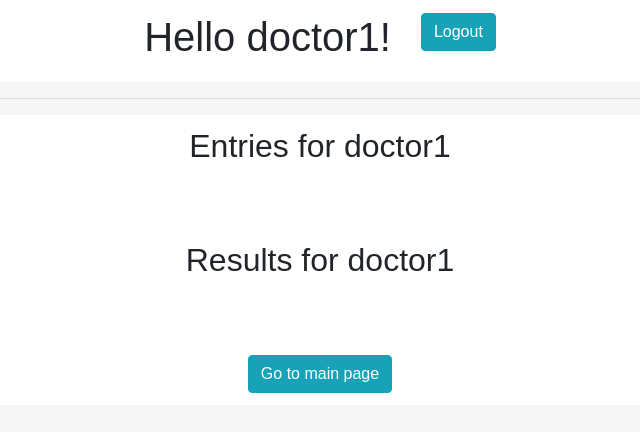
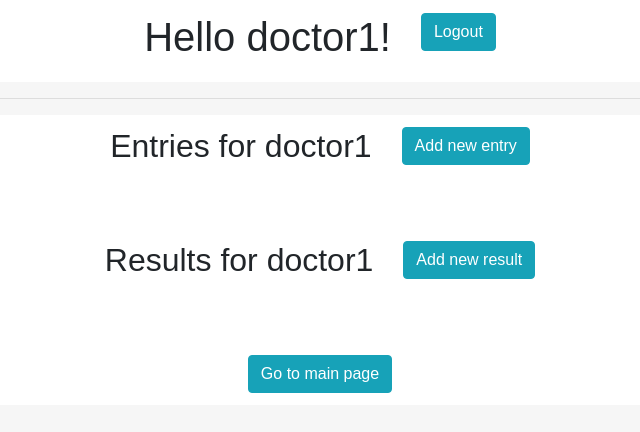
Before and after one commit to AGlowczewska/siwoz, a Django app: a page that uses web_registry/templates/patient_view.html in a window 1280 px wide. Shown: the top 432 px of the page, without its empty margins (320-960 px from the left). Run offline with Django 3.2, Linux system fonts and the light colour scheme; a user stored in the database is signed in; data comes from the database, SQL or seed files in the repository; both versions use the stored data as it was after the commit; some libraries are stand-ins or nearby versions.

Commit message:
Allowing doctor to add entries

```diff
--- a/web_registry/templates/patient_view.html
+++ b/web_registry/templates/patient_view.html
@@ -3,7 +3,8 @@
 {% block title %}Patient view{% endblock %}
 {% block content %}
 <div class="row justify-content-md-center login_form">
-  <div class="col col-md-auto"><h2>Entries for {{patient_username}}</h2></div>
+    <div class="col col-md-auto"><h2>Entries for {{patient_username}}</h2></div>
+    <div class="col col-md-auto"><a href="{% url 'new_entry' patient_username=patient_username %}" class="btn btn-info" role="button">Add new entry</a></div>
 </div>
 
 <div class="row justify-content-md-center login_form">
@@ -28,7 +29,8 @@
     </div>
 
 <div class="row justify-content-md-center login_form">
-  <div class="col col-md-auto"><h2>Results for {{patient_username}}</h2></div>
+    <div class="col col-md-auto"><h2>Results for {{patient_username}}</h2></div>
+    <div class="col col-md-auto"><a href="{% url 'new_entry' patient_username=patient_username %}" class="btn btn-info" role="button">Add new result</a></div>
 </div>
 <div class="row justify-content-md-center login_form">
         <div class="col col-md-4"><table class="table">
--- a/web_registry/urls.py
+++ b/web_registry/urls.py
@@ -8,7 +8,7 @@ urlpatterns = [
     url(r'^view/(?P<patient_username>[A-Za-z0-9]+)/$', views.patient_view, name='patient_view'),
     url(r'^assign/(?P<patient_username>[A-Za-z0-9]+)/$', views.assign_doctor, name='assign_doctor'),
     url(r'^unassign/(?P<patient_username>[A-Za-z0-9]+)/$', views.unassign_doctor, name='unassign_doctor'),
-    path('new_entry/', views.new_entry, name='new_entry'),
+    path('new_entry/(?P<patient_username>[A-Za-z0-9]+)/', views.new_entry, name='new_entry'),
     url('new_comment/(?P<patient_username>[A-Za-z0-9]+)/(?P<entry_id>[A-Za-z0-9]+)/$', views.new_comment, name='new_comment'),
     path('assign/', views.assign_patients, name='assign_patients'),
     path('', views.index, name='index'),
--- a/web_registry/views.py
+++ b/web_registry/views.py
@@ -5,12 +5,15 @@ from web_registry.forms import *
 
 
 @login_required
-def new_entry(request):
+def new_entry(request, patient_username):
     if request.method == 'POST':
         form = EntryForm(request.POST, request.FILES)
         if form.is_valid():
             entry = form.save()
-            entry.patient = request.user.profile.patient
+            patient = Patient.objects.get(profile__user__username=patient_username)
+            if request.user.profile.is_doctor():
+                entry.is_acknowledged = True
+            entry.patient = patient
             entry.save()
             return redirect('index')
     else:
```
Also changed, not shown: web_registry/templates/patient_index.html (+4 -10 lines), db.sqlite3.
